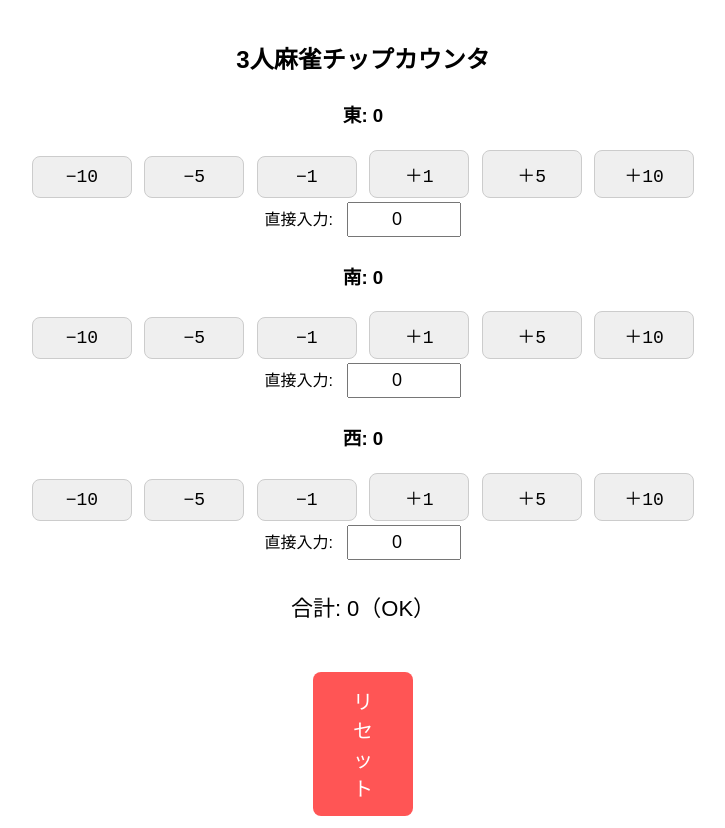
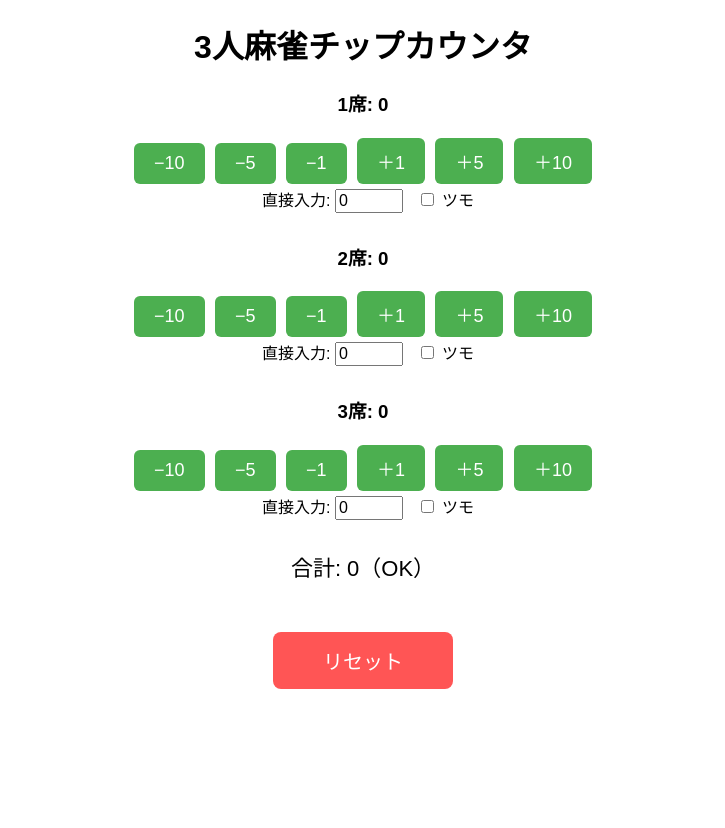
Before and after one commit to quato-9646/3mjchipcounter, a plain HTML site: page index.html in a window 1280 px wide. Shown: the whole page, without its empty margins (277-1002 px from the left). After the commit the page ends 800 px from the top, so only its background shows below. Drawn offline with Linux system fonts and the light colour scheme.

Commit message:
Update index.html

```diff
--- a/index.html
+++ b/index.html
@@ -2,50 +2,26 @@
 <html lang="ja">
 <head>
 <meta charset="UTF-8">
-<title>3人麻雀チップカウンタ</title>
+<meta name="viewport" content="width=device-width, initial-scale=1.0">
+<title>メーターアプリ（ツモ対応）</title>
 <style>
-  body {
-    font-family: sans-serif;
-    text-align: center;
-    margin-top: 40px;
+  body { font-family: Arial, sans-serif; text-align: center; margin: 20px; }
+  .meter { margin-bottom: 30px; }
+  .meter button {
+    margin: 3px;
+    padding: 10px 20px;
+    font-size: 18px;
+    background-color: #4CAF50;
+    color: white;
+    border: none;
+    border-radius: 6px;
+    cursor: pointer;
+    transition: background-color 0.2s ease;
   }
-
-  .meter {
-    margin: 25px;
-  }
-
-  button {
-    margin: 4px;
-    padding: 10px 18px;
-    font-size: 18px;
-    width: 100px;
-    font-family: monospace;
-    border-radius: 8px;
-    border: 1px solid #ccc;
-    cursor: pointer;
-    transition: all 0.15s ease;
-  }
-
-  button:hover {
-    background-color: #eee;
-  }
-
-  input[type="number"] {
-    width: 100px;
-    text-align: center;
-    font-size: 18px;
-    margin-left: 10px;
-    padding: 5px;
-  }
-
-  #total {
-    font-size: 22px;
-    margin-top: 30px;
-  }
-
+  .meter button:hover { background-color: #45a049; }
   #resetBtn {
     margin-top: 50px;
-    padding: 14px 35px;
+    padding: 14px 50px;
     font-size: 20px;
     background-color: #f55;
     color: white;
@@ -54,19 +30,18 @@
     cursor: pointer;
     transition: background-color 0.2s ease;
   }
-
-  #resetBtn:hover {
-    background-color: #d33;
-  }
+  #resetBtn:hover { background-color: #d44; }
+  input[type="number"] { width: 60px; font-size: 16px; }
+  label { margin-left: 10px; font-size: 16px; }
+  #total { font-size: 22px; margin-top: 20px; }
 </style>
 </head>
 <body>
 
-<h2>3人麻雀チップカウンタ</h2>
+<h1>3人麻雀チップカウンタ</h1>
 
-<!-- 東家 -->
 <div class="meter" id="meter1">
-  <h3>東: <span class="value">0</span></h3>
+  <h3>1席: <span class="value">0</span></h3>
   <button onclick="changeValue(1, -10)">−10</button>
   <button onclick="changeValue(1, -5)">−5</button>
   <button onclick="changeValue(1, -1)">−1</button>
@@ -74,14 +49,12 @@
   <button onclick="changeValue(1, 5)">＋5</button>
   <button onclick="changeValue(1, 10)">＋10</button>
   <br>
-  <label>直接入力:
-    <input type="number" id="input1" value="0" onchange="setValue(1)">
-  </label>
+  <label>直接入力: <input type="number" id="input1" value="0" onchange="setValue(1)"></label>
+  <label><input type="checkbox" id="tsumo1"> ツモ</label>
 </div>
 
-<!-- 南家 -->
 <div class="meter" id="meter2">
-  <h3>南: <span class="value">0</span></h3>
+  <h3>2席: <span class="value">0</span></h3>
   <button onclick="changeValue(2, -10)">−10</button>
   <button onclick="changeValue(2, -5)">−5</button>
   <button onclick="changeValue(2, -1)">−1</button>
@@ -89,14 +62,12 @@
   <button onclick="changeValue(2, 5)">＋5</button>
   <button onclick="changeValue(2, 10)">＋10</button>
   <br>
-  <label>直接入力:
-    <input type="number" id="input2" value="0" onchange="setValue(2)">
-  </label>
+  <label>直接入力: <input type="number" id="input2" value="0" onchange="setValue(2)"></label>
+  <label><input type="checkbox" id="tsumo2"> ツモ</label>
 </div>
 
-<!-- 西家 -->
 <div class="meter" id="meter3">
-  <h3>西: <span class="value">0</span></h3>
+  <h3>3席: <span class="value">0</span></h3>
   <button onclick="changeValue(3, -10)">−10</button>
   <button onclick="changeValue(3, -5)">−5</button>
   <button onclick="changeValue(3, -1)">−1</button>
@@ -104,62 +75,76 @@
   <button onclick="changeValue(3, 5)">＋5</button>
   <button onclick="changeValue(3, 10)">＋10</button>
   <br>
-  <label>直接入力:
-    <input type="number" id="input3" value="0" onchange="setValue(3)">
-  </label>
+  <label>直接入力: <input type="number" id="input3" value="0" onchange="setValue(3)"></label>
+  <label><input type="checkbox" id="tsumo3"> ツモ</label>
 </div>
 
-<!-- 合計 -->
 <div id="total">合計: 0（OK）</div>
 
-<!-- リセットボタン -->
 <button id="resetBtn" onclick="resetAll()">リセット</button>
 
 <script>
-  const values = [0, 0, 0];
+  const values = [0,0,0];
 
   function changeValue(index, delta) {
-    values[index - 1] += delta;
-    updateDisplay(index);
-    updateTotal();
+    const tsumo = [
+      document.getElementById('tsumo1').checked,
+      document.getElementById('tsumo2').checked,
+      document.getElementById('tsumo3').checked
+    ];
+
+    let actualDelta = delta;
+
+    if (tsumo[index-1] && delta > 0) {
+      const halfDelta = delta / 2;
+      for (let i=0;i<3;i++) {
+        if (i !== index-1) {
+          values[i] -= halfDelta;
+        }
+      }
+    }
+
+    values[index-1] += actualDelta;
+    updateDisplayAll();
   }
 
   function setValue(index) {
     const input = document.getElementById(`input${index}`);
-    const newValue = parseInt(input.value, 10);
-    values[index - 1] = isNaN(newValue) ? 0 : newValue;
-    updateDisplay(index);
+    const newValue = parseInt(input.value,10);
+    values[index-1] = isNaN(newValue) ? 0 : newValue;
+    updateDisplayAll();
+  }
+
+  function updateDisplayAll() {
+    for (let i=0;i<3;i++) {
+      const valueElem = document.querySelector(`#meter${i+1} .value`);
+      const inputElem = document.getElementById(`input${i+1}`);
+      valueElem.textContent = Math.round(values[i]*10)/10;
+      inputElem.value = Math.round(values[i]*10)/10;
+    }
     updateTotal();
   }
 
-  function updateDisplay(index) {
-    const valueElem = document.querySelector(`#meter${index} .value`);
-    const inputElem = document.getElementById(`input${index}`);
-    valueElem.textContent = values[index - 1];
-    inputElem.value = values[index - 1];
-  }
-
   function updateTotal() {
-    const total = values.reduce((a, b) => a + b, 0);
+    const total = values.reduce((a,b)=>a+b,0);
     const totalElem = document.getElementById("total");
     if (total === 0) {
       totalElem.textContent = `合計: ${total}（OK）`;
       totalElem.style.color = "green";
     } else {
-      totalElem.textContent = `合計: ${total}（NG）`;
+      totalElem.textContent = `合計: ${Math.round(total*10)/10}（NG）`;
       totalElem.style.color = "red";
     }
   }
 
   function resetAll() {
-    const confirmReset = confirm("リセットしますか？");
-    if (!confirmReset) return;
-
-    for (let i = 0; i < values.length; i++) {
-      values[i] = 0;
-      updateDisplay(i + 1);
+    if (confirm("リセットしますか？")) {
+      for (let i=0;i<3;i++) {
+        values[i]=0;
+        document.getElementById(`tsumo${i+1}`).checked=false;
+      }
+      updateDisplayAll();
     }
-    updateTotal();
   }
 </script>
 
```
